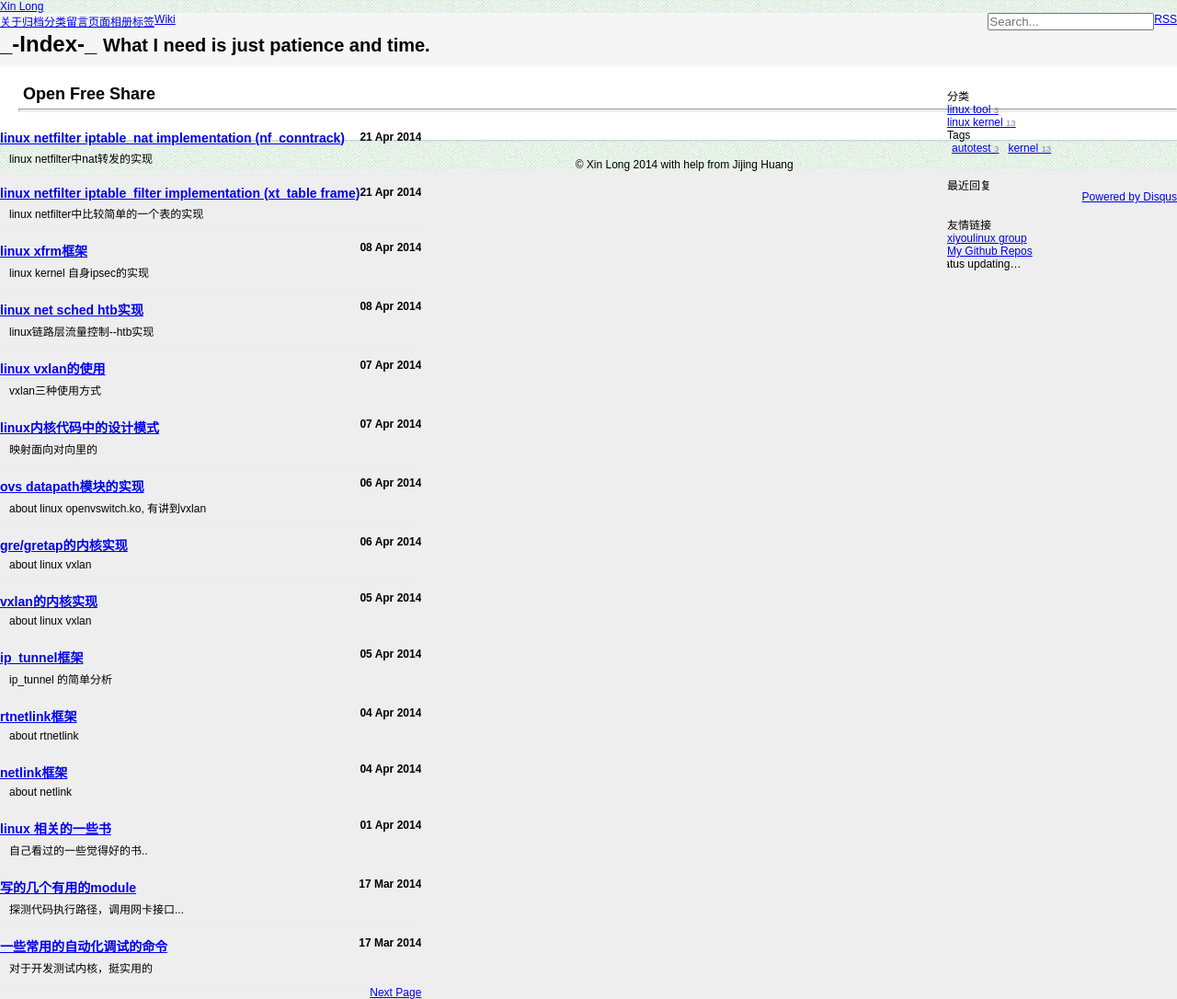
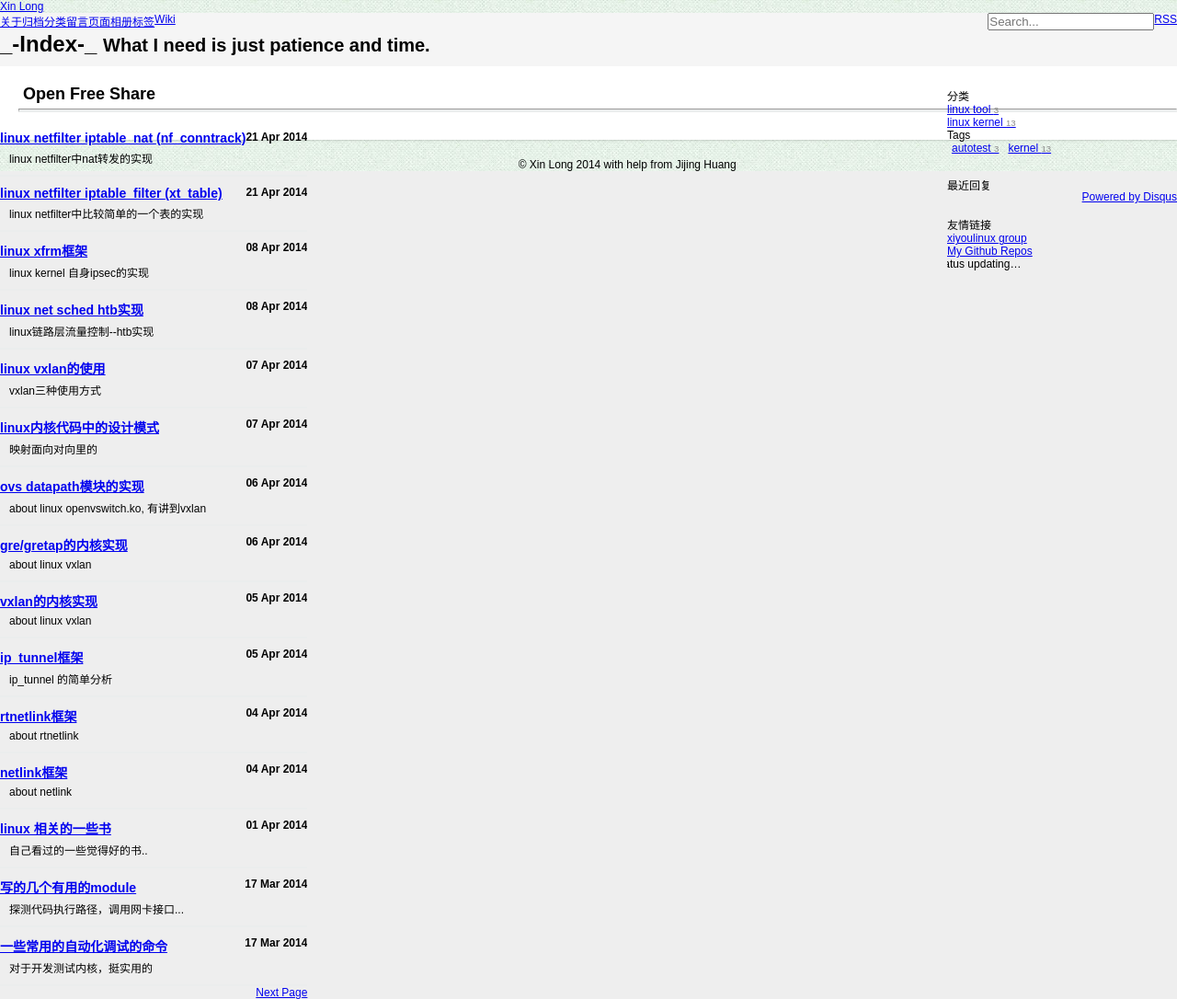
Before and after one commit to fengpsky/lxin.github.io, a Jekyll site: the page built from index.html, in a window 1280 px wide. Shown: the whole page at 92% size. Built offline with Jekyll 4.4.1, drawn with Linux system fonts in a browser that asks for light colours; the list of posts is cut into pages by our own code; comment, search, counter and statistics services are not loaded.

Commit message:
some change

```diff
--- a/_posts/2014-04-21-linux-netfilter-iptable_filter-implementation.md
+++ b/_posts/2014-04-21-linux-netfilter-iptable_filter-implementation.md
@@ -1,6 +1,6 @@
 ---
 layout: post
-title: "linux netfilter iptable_filter implementation (xt_table frame)"
+title: "linux netfilter iptable_filter (xt_table)"
 category: linux kernel
 excerpt: linux netfilter中比较简单的一个表的实现
 tags: [kernel]
--- a/_posts/2014-04-21-linux-netfilter-iptable_nat-implementation.md
+++ b/_posts/2014-04-21-linux-netfilter-iptable_nat-implementation.md
@@ -1,6 +1,6 @@
 ---
 layout: post
-title: "linux netfilter iptable_nat implementation (nf_conntrack)"
+title: "linux netfilter iptable_nat (nf_conntrack)"
 category: linux kernel
 excerpt: linux netfilter中nat转发的实现
 tags: [kernel]
```
